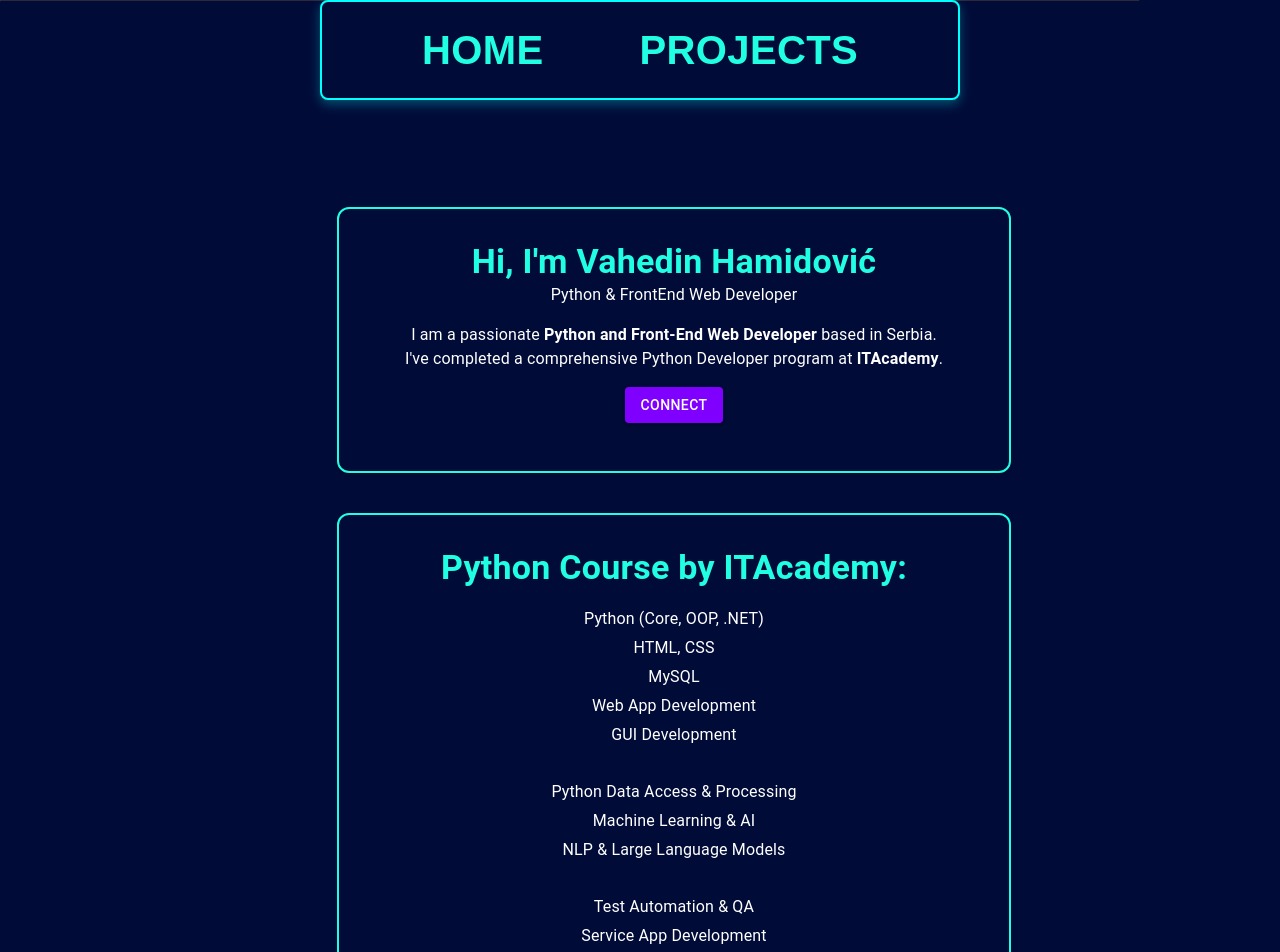
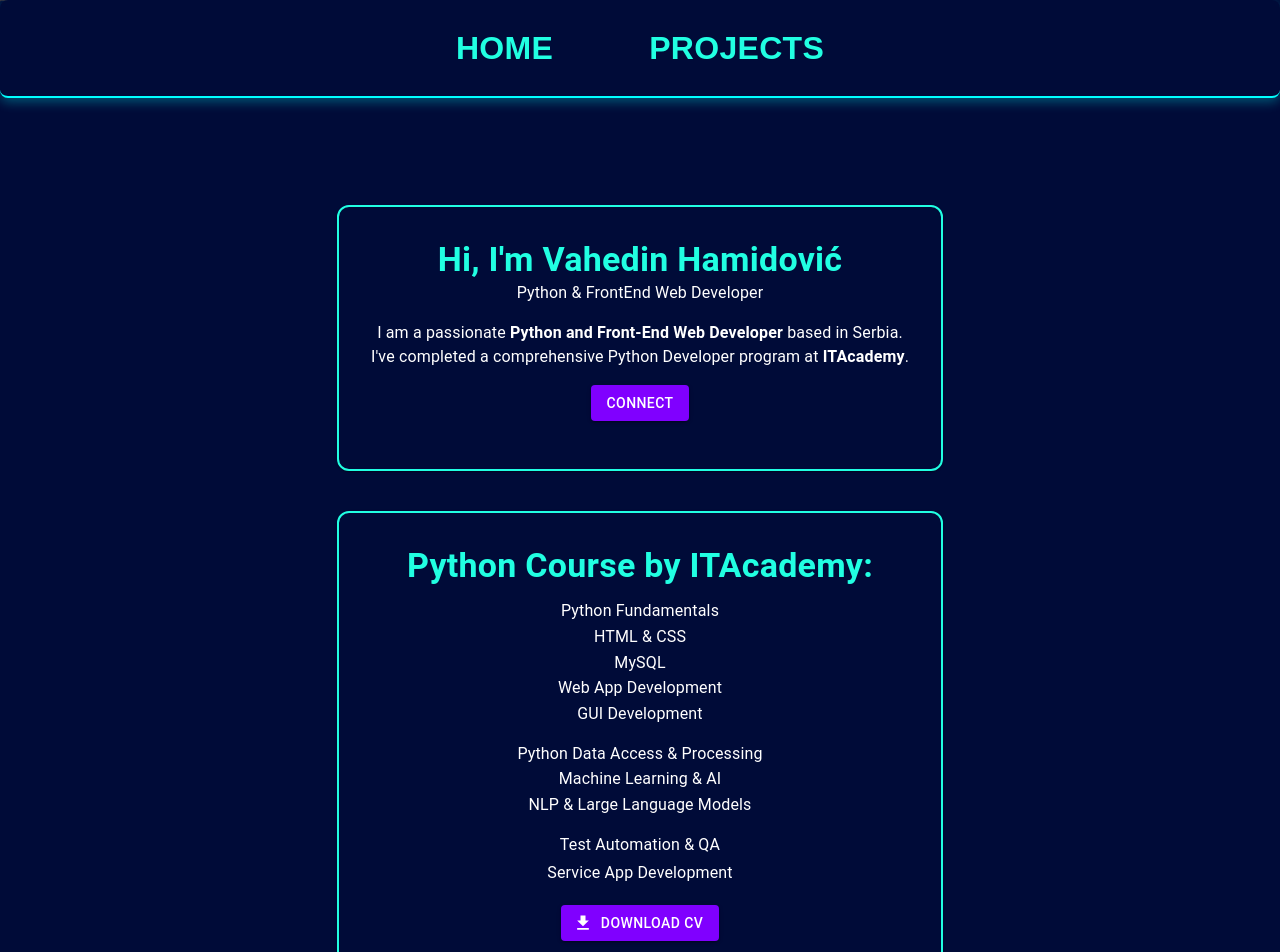
Before and after one commit to Vahedin1/Vahedin-PortFolio, a React (Vite) app: page / in a window 1280 px wide. Shown: the top 952 px of the page. Built offline with nearby package versions, Linux system fonts and the light colour scheme.

Commit message:
Width update

```diff
--- a/src/components/Navbar.jsx
+++ b/src/components/Navbar.jsx
@@ -1,5 +1,12 @@
 import React from "react";
-import { AppBar, Toolbar, Box, Typography, Container, useMediaQuery } from "@mui/material";
+import {
+  AppBar,
+  Toolbar,
+  Box,
+  Typography,
+  Container,
+  useMediaQuery,
+} from "@mui/material";
 import { Link } from "react-router-dom";
 import { useTheme } from "@mui/material/styles";
 
@@ -7,62 +14,64 @@ const Navbar = ({ isHome }) => {
   const theme = useTheme();
   const isMobile = useMediaQuery(theme.breakpoints.down("sm"));
 
-  const navLinkStyle = {
-    textDecoration: "none",
-    fontSize: isMobile ? "1.5rem" : "2.5rem",
-    fontWeight: "700",
-    fontFamily: "'Poppins', sans-serif",
-    cursor: "pointer",
-    color: theme.palette.primary.main,
-    marginX: 3,
-    "&:hover": {
-      color: "white",
-    },
-  };
-
   return (
     <AppBar
       position="static"
-      sx={
-        isHome
-          ? {
+      sx={{
         bgcolor: theme.palette.background.default,
-              boxShadow: "0px 4px 12px rgba(0, 255, 255, 0.3)",
-              border: "2px solid #00ffff",
-              borderRadius: 2,
-              width: "50%",
-              mx: "auto",
+        boxShadow: isHome ? "0px 4px 12px rgba(0, 255, 255, 0.3)" : "none",
+        borderBottom: isHome ? "2px solid #00ffff": "none",
+
+        borderRadius: isHome ? 2 : 0,
+        width: "100%",
+        px: 2,
         mt: 0,
-              mb: 6,
-            }
-          : {
-              backgroundColor: "transparent",
-              boxShadow: "none",
-              border: "none",
-              width: "100%",
-              mt: 0,
-              mb: 0,
-              borderRadius: 0,
-            }
-      }
+        mb: isHome ? 6 : 0,
+      }}
     >
-      <Container >
+      <Container maxWidth="lg">
         <Toolbar
+          disableGutters
           sx={{
-            display: "flex",
             justifyContent: "center",
-            alignItems: "center",
+            gap: isMobile ? 4 : 12,
             py: 2,
           }}
         >
-          <Box sx={{ display: "flex", gap: 6 }}>
-            <Typography component={Link} to="/" sx={navLinkStyle}>
+          <Typography
+            component={Link}
+            to="/"
+            sx={{
+              textDecoration: "none",
+              fontSize: isMobile ? "1.5rem" : "2rem",
+              fontWeight: "700",
+              fontFamily: "'Poppins', sans-serif",
+              color: theme.palette.primary.main,
+              transition: "color 0.3s",
+              "&:hover": {
+                color: "#fff",
+              },
+            }}
+          >
             HOME
           </Typography>
-            <Typography component={Link} to="/projects" sx={navLinkStyle}>
+          <Typography
+            component={Link}
+            to="/projects"
+            sx={{
+              textDecoration: "none",
+              fontSize: isMobile ? "1.5rem" : "2rem",
+              fontWeight: "700",
+              fontFamily: "'Poppins', sans-serif",
+              color: theme.palette.primary.main,
+              transition: "color 0.3s",
+              "&:hover": {
+                color: "#fff",
+              },
+            }}
+          >
             PROJECTS
           </Typography>
-          </Box>
         </Toolbar>
       </Container>
     </AppBar>
--- a/src/pages/Home.jsx
+++ b/src/pages/Home.jsx
@@ -24,7 +24,7 @@ const skills = [
   {
     category: "Backend development",
     skills: [
-      { name: "Python Fundamentals (Core, OOP, .NET)", level: 85 },
+      { name: "Python Fundamentals", level: 85 },
       { name: "Python .NET", level: 60 },
       { name: "Web App Development", level: 75 },
       { name: "Service App Development", level: 65 },
@@ -122,7 +122,6 @@ const Home = () => {
   }, [location]);
 
   const cardStyle = {
-    width: "100%",
     border: `2px solid ${theme.palette.primary.main}`,
     boxShadow: `0px 4px 12px ${theme.palette.primary.main}50`,
     mb: 5,
@@ -189,24 +188,44 @@ const Home = () => {
           >
             Python Course by ITAcademy:
           </Typography>
-          <Typography variant="body1" component="div" color="text.primary">
-            <ul
-              style={{ lineHeight: "1.8", listStyleType: "none", padding: 0 }}
-            >
-              <li>Python (Core, OOP, .NET)</li>
-              <li>HTML, CSS</li>
-              <li>MySQL</li>
-              <li>Web App Development</li>
-              <li>GUI Development</li>
-              <br />
-              <li>Python Data Access & Processing</li>
-              <li>Machine Learning & AI</li>
-              <li>NLP & Large Language Models</li>
-              <br />
-              <li>Test Automation & QA</li>
-              <li>Service App Development</li>
-            </ul>
-          </Typography>
+          <Box component="div" sx={{ textAlign: "center" }}>
+            {/* First group */}
+            <Typography variant="body1" color="text.primary" sx={{ mb: 0.2 }}>
+              Python Fundamentals
+            </Typography>
+            <Typography variant="body1" color="text.primary" sx={{ mb: 0.2 }}>
+              HTML & CSS
+            </Typography>
+            <Typography variant="body1" color="text.primary" sx={{ mb: 0.2 }}>
+              MySQL
+            </Typography>
+            <Typography variant="body1" color="text.primary" sx={{ mb: 0.2 }}>
+              Web App Development
+            </Typography>
+            <Typography variant="body1" color="text.primary" sx={{ mb: 2 }}>
+              GUI Development
+            </Typography>
+
+            {/* Second group */}
+            <Typography variant="body1" color="text.primary" sx={{ mb: 0.2 }}>
+              Python Data Access & Processing
+            </Typography>
+            <Typography variant="body1" color="text.primary" sx={{ mb: 0.2 }}>
+              Machine Learning & AI
+            </Typography>
+            <Typography variant="body1" color="text.primary" sx={{ mb: 2 }}>
+              NLP & Large Language Models
+            </Typography>
+
+            {/* Third group */}
+            <Typography variant="body1" color="text.primary" sx={{ mb: 0.5 }}>
+              Test Automation & QA
+            </Typography>
+            <Typography variant="body1" color="text.primary" sx={{ mb: 0.5 }}>
+              Service App Development
+            </Typography>
+          </Box>
+
           <Button
             variant="contained"
             color="secondary"
@@ -224,7 +243,6 @@ const Home = () => {
             Download CV
           </Button>
         </Card>
-
         {/* Education Card */}
         <Card sx={cardStyle}>
           <Typography
```
Also changed, not shown: public/assets/Footer-Blue.png. Lines whose indentation alone changed are shown as unchanged.
